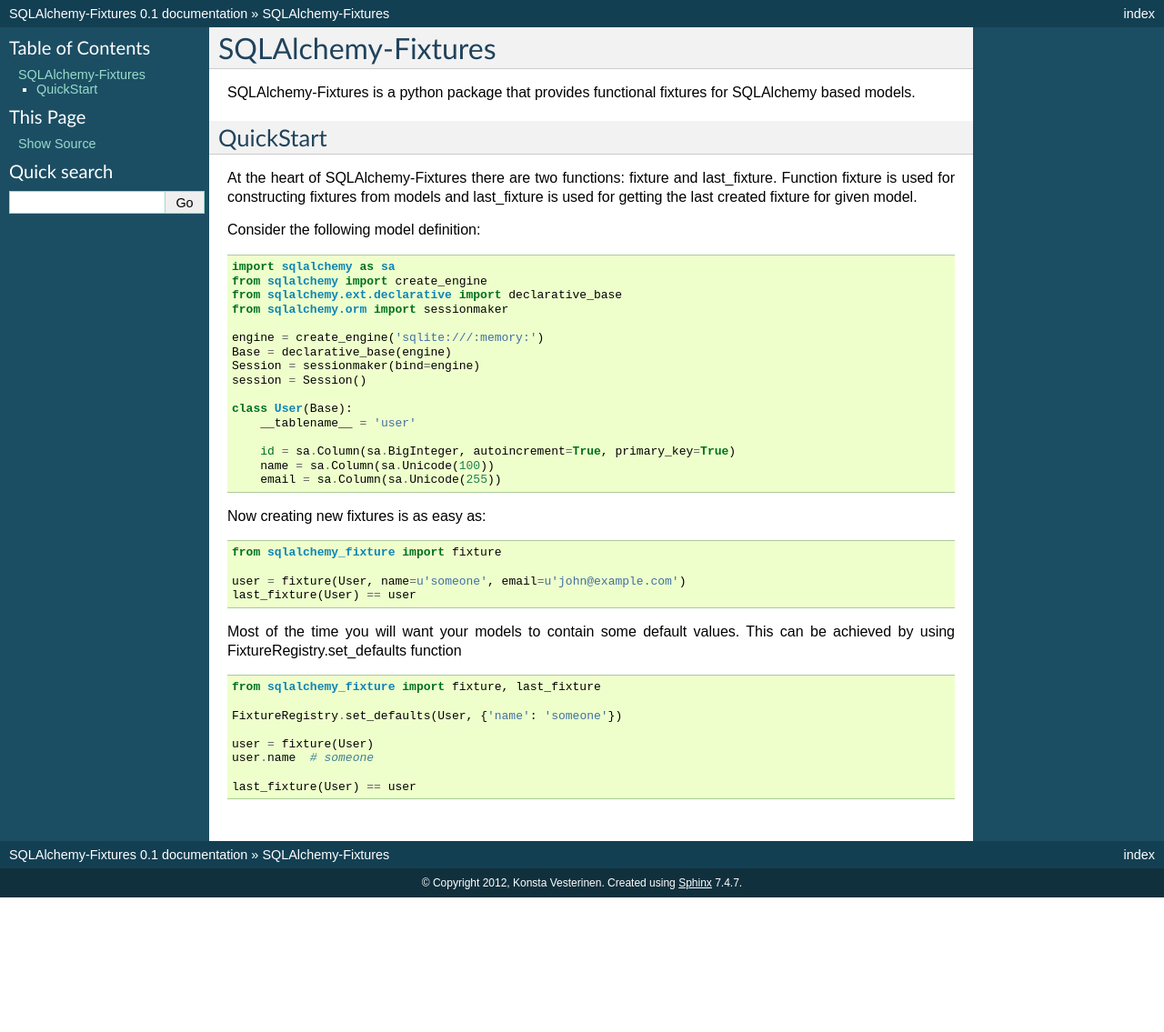
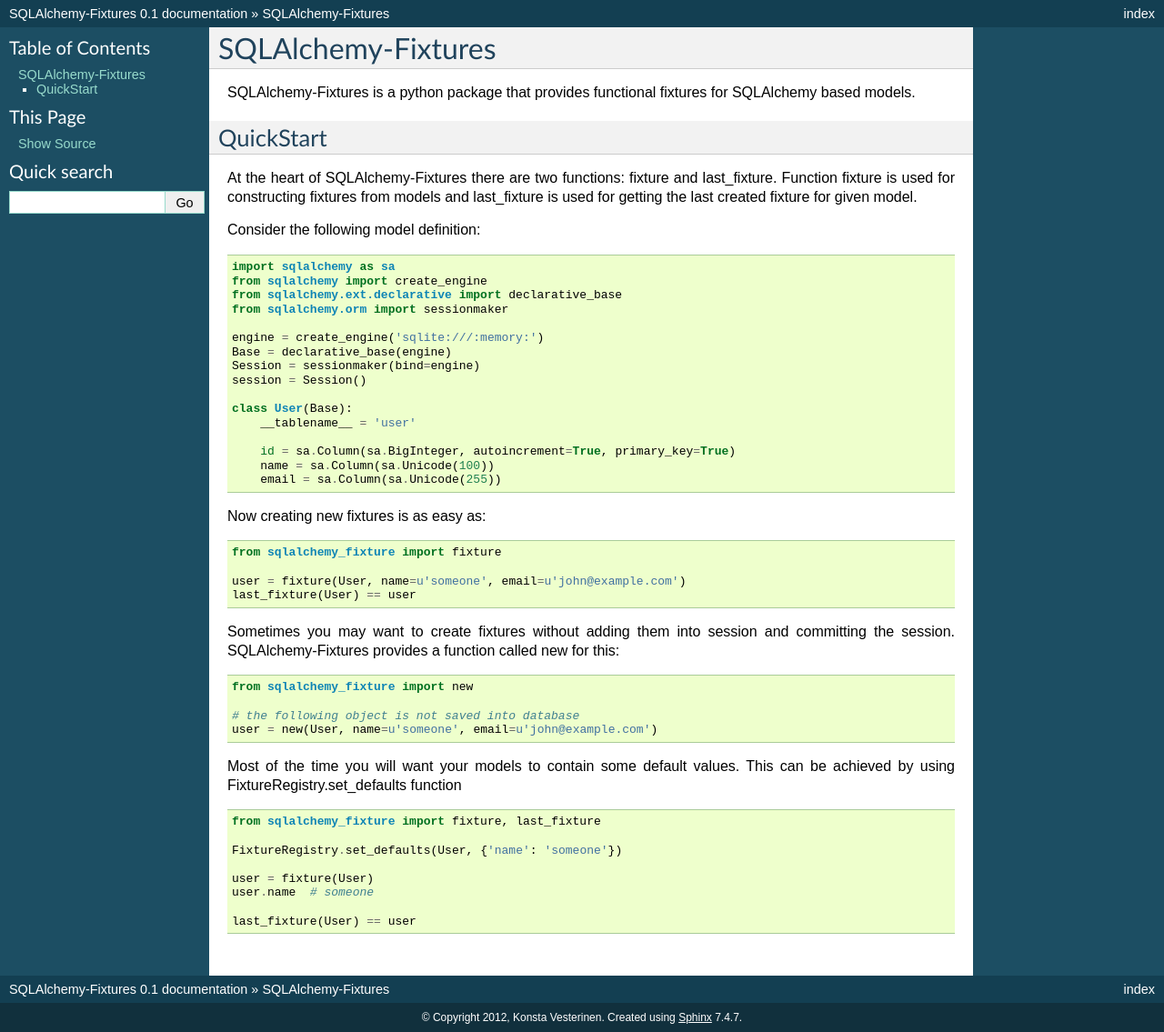
Before and after one commit to kvesteri/sqlalchemy-fixtures, a Sphinx documentation site: the page built from docs/index.rst, in a window 1280 px wide. Shown: the whole page at 91% size. Built offline with Sphinx 7.4.7, drawn with Linux system fonts in a browser that asks for light colours; before the commit the page ends 987 px from its top, so only the background shows below that.

Commit message:
added example of function new

```diff
--- a/docs/index.rst
+++ b/docs/index.rst
@@ -41,6 +41,17 @@
     last_fixture(User) == user
 
 
+Sometimes you may want to create fixtures without adding them into session and committing the session.
+SQLAlchemy-Fixtures provides a function called new for this: ::
+
+
+    from sqlalchemy_fixture import new
+
+    # the following object is not saved into database
+    user = new(User, name=u'someone', email=u'john@example.com')
+
+
+
 Most of the time you will want your models to contain some default values. This can be
 achieved by using FixtureRegistry.set_defaults function
 ::
```
